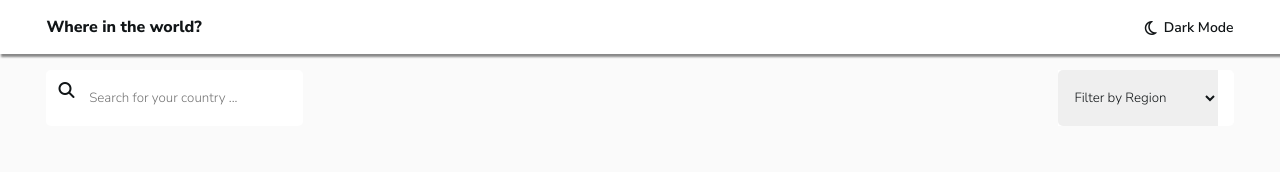
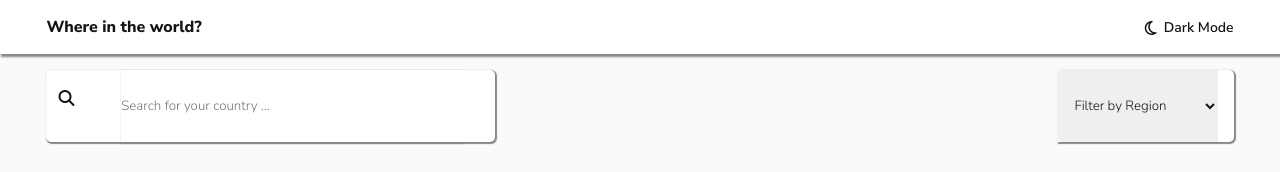
Before and after one commit to beblicarl/country-switcher-app, a React (Create React App) app: page / in a window 1280 px wide. Shown: the top 172 px of the page. Built offline with nearby package versions, Linux system fonts and the light colour scheme; grey boxes are pictures that could not be loaded.

Commit message:
worked on ui search input

```diff
--- a/src/components/search/search.styles.css
+++ b/src/components/search/search.styles.css
@@ -12,15 +12,17 @@ form {
   background-color: #fff;
   border-top-left-radius: 5px;
   border-bottom-left-radius: 5px;
+  box-shadow: 1px 1px 1px 1px #888888;
 }
 
 .search input {
-  height: 7vh;
+  height: 9vh;
   width: 90%;
   border: none;
   margin-left: 18%;
   border-top-right-radius: 5px;
   border-bottom-right-radius: 5px;
+  box-shadow: 1px 1px 1px 1px #888888;
 }
 .search input:focus {
   border: none;
@@ -33,7 +35,7 @@ form {
 } */
 .search i {
   position: absolute;
-  padding: 13px 12px;
+  padding: 23px 12px;
 }
 
 .filter {
@@ -41,11 +43,12 @@ form {
   background-color: var(--White);
   border-top-right-radius: 5px;
   border-bottom-right-radius: 5px;
+  box-shadow: 1px 1px 1px 1px #888888;
 }
 
 .filter select {
   /* margin-top: 1rem; */
-  height: 7vh;
+  height: 9vh;
   width: 10rem;
   border: none;
   padding: 0.8rem;
@@ -63,23 +66,23 @@ form {
   padding: 1rem;
 }
 
-@media only screen and (min-width: 700px) {
+@media only screen and (min-width: 767px) {
   form {
     flex-direction: row;
     gap: 0;
   }
 
   .search {
-    width: 20%;
+    width: 35%;
   }
   .search i {
-    padding: 14px 12px;
+    padding: 32px 12px;
   }
 }
 
 @media only screen and (min-width: 1000px) {
   .search i {
-    padding: 12px 12px;
+    padding: 20px 12px;
   }
 
   form {
```
